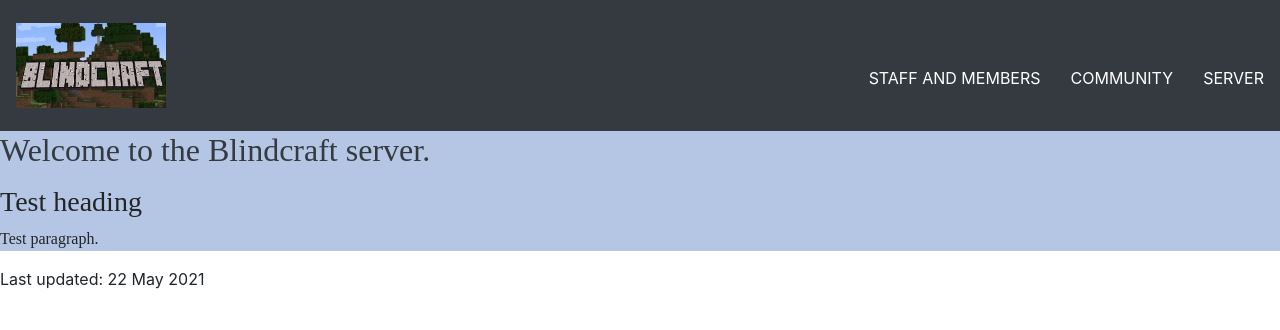
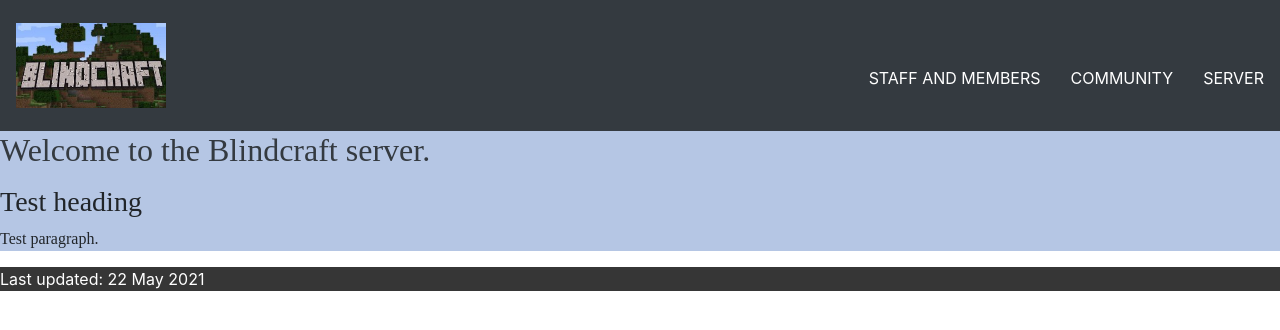
Before and after one commit to danzieg/blindcraft, a Jekyll site: the page built from index.html, in a window 1280 px wide. Shown: the top 330 px of the page. Built offline with Jekyll 4.4.1, drawn with Linux system fonts in a browser that asks for light colours.

Commit message:
footer background color and font fixed

```diff
--- a/_includes/footer.html
+++ b/_includes/footer.html
@@ -1,4 +1,5 @@
 <footer>
-<div class="bg-dark"></div>
+    <footer class="site-footer">
+        <div id="footer-content">
 <p>Last updated: {{ site.time | date_to_string }}</p>
 </footer>
--- a/assets/css/custom/_mystyle.scss
+++ b/assets/css/custom/_mystyle.scss
@@ -1,5 +1,5 @@
 .mybackground {
-background: #b5c6e4;
+background-color: #b5c6e4;
 font-family: serif;
 }
 
@@ -24,3 +24,9 @@
         color: rgb(255, 255, 255);
         text-transform: uppercase;
     }
+
+
+      #footer-content {
+        background: rgb(54, 54, 54);
+        color: white;
+      }
--- a/index.html
+++ b/index.html
@@ -5,9 +5,7 @@
 <html lang="en"></html>
 <link rel="stylesheet" href="_includes/nav.html">
 <div class= "mybackground"></div>
-<header>
 
-</header>
 <h2 class="text-dark">
 <p>
 Welcome to the Blindcraft server.
```
Also changed, not shown: 6 other files.
